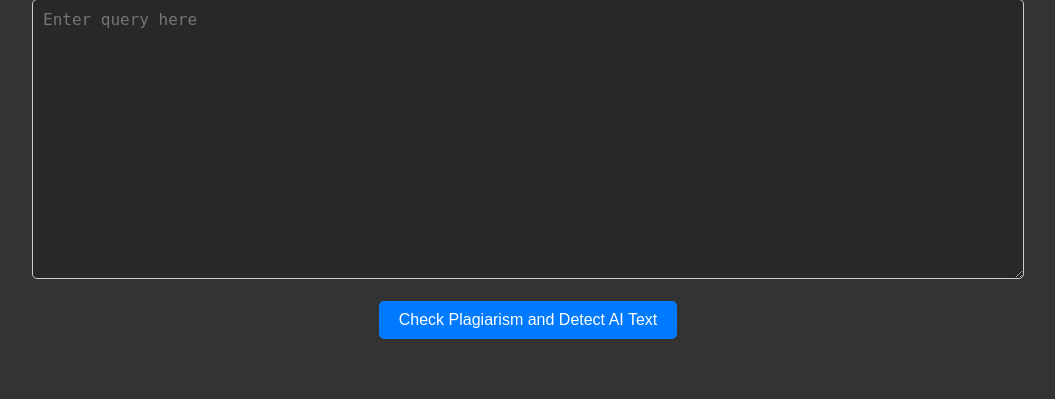
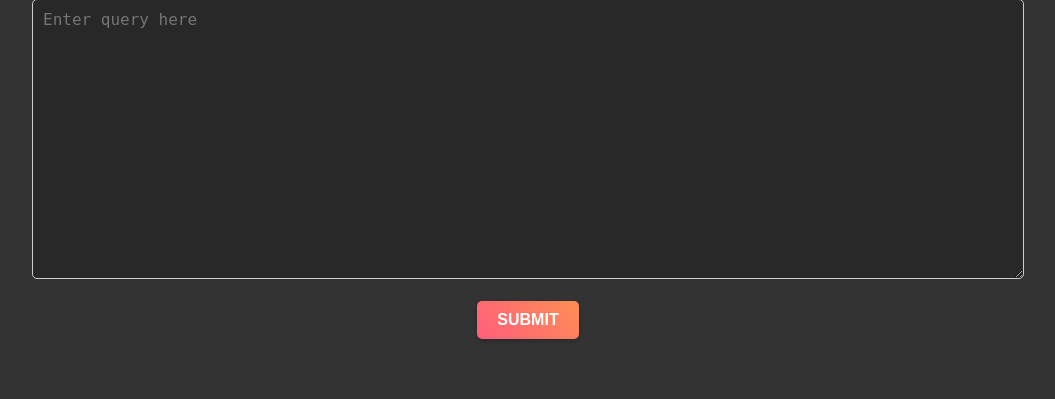
Before and after one commit to Churanta/Plagiarism-Checker-and-AI-Text-Detection, a Flask app: page / in a window 1280 px wide. Shown: the part 125-524 px from the top of the page, without its empty margins (112-1167 px from the left). Run offline with Flask 3, Linux system fonts and the light colour scheme; a map, chart or similar area stays blank.

Commit message:
first commit

```diff
--- a/templates/index.html
+++ b/templates/index.html
@@ -185,7 +185,26 @@
         height: 100px;
         z-index: 9999;
       }
+      .submit-btn {
+    display: inline-block;
+    padding: 10px 20px;
+    background: linear-gradient(45deg, #FF5E7D, #FF8E53);
+    color: #fff;
+    font-size: 16px;
+    font-weight: bold;
+    text-transform: uppercase;
+    border: none;
+    border-radius: 10px;
+    cursor: pointer;
+    transition: background-color 0.3s ease;
+    box-shadow: 0px 2px 4px rgba(0, 0, 0, 0.2);
+  }
 
+  .submit-btn:hover {
+    background: linear-gradient(45deg, #FF8E53, #FF5E7D);
+    transform: scale(1.05);
+    box-shadow: 0px 4px 6px rgba(0, 0, 0, 0.3);
+  }
 
 
     </style>
@@ -227,7 +246,7 @@
         placeholder="Enter query here"
       ></textarea
       ><br /><br />
-      <input type="submit" value="Check Plagiarism and Detect AI Text" />
+      <input type="submit" value="Submit" class="submit-btn" />
     </form>
     <div class="chart-container">
       <div class="chart-card">
```
